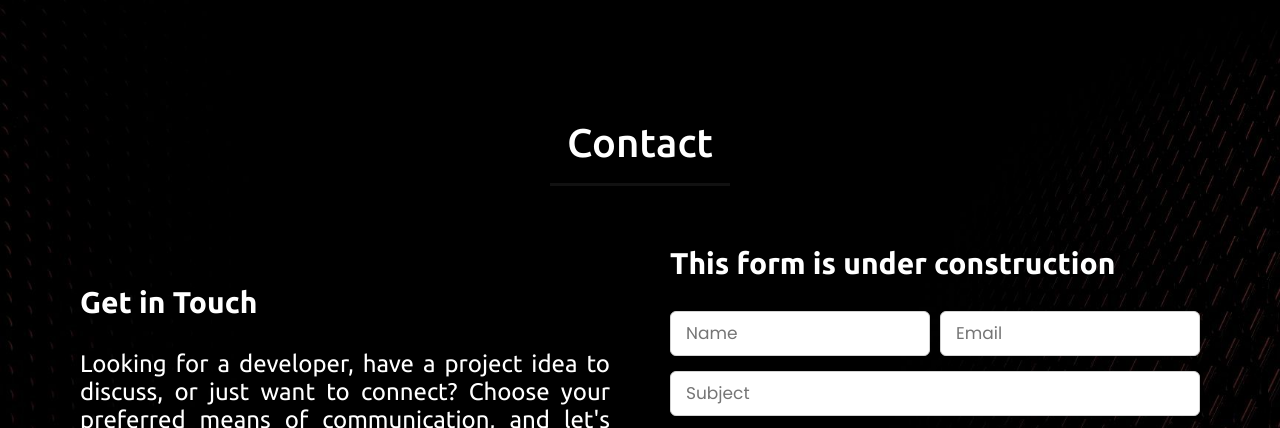
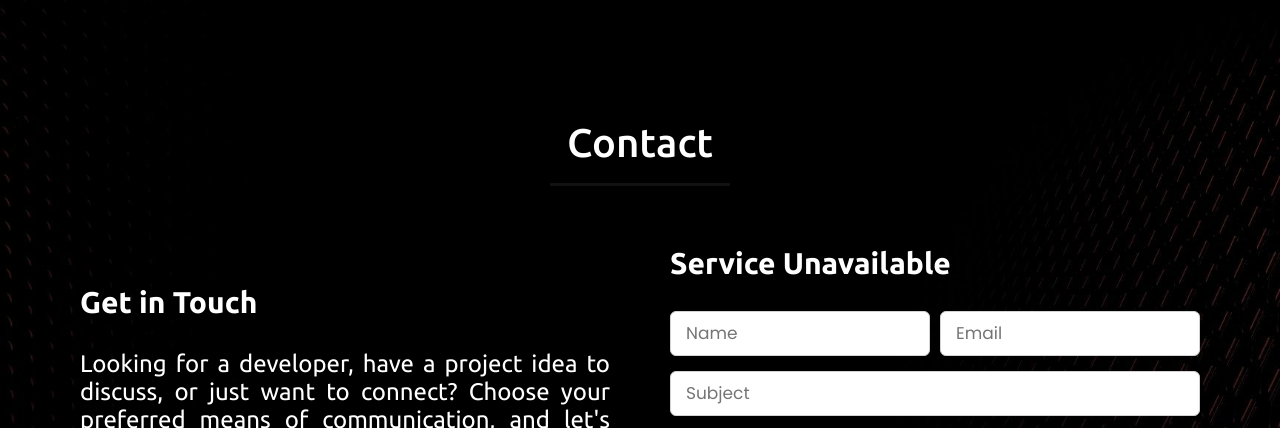
Before and after one commit to ipriyabhatt/ipriyabhatt-portfolio, a plain HTML site: page index.html in a window 1280 px wide. Shown: the part 2455-2883 px from the top of the page. Drawn offline with nearby package versions, Linux system fonts and the light colour scheme.

Commit message:
Update index.html

```diff
--- a/index.html
+++ b/index.html
@@ -149,7 +149,7 @@
                     </div>
                 </div>
                 <div class="column right">
-                    <div class="text"><h2>This form is under construction</h2></div>
+                    <div class="text"><h2>Service Unavailable</h2></div>
                     <form action="#">
                         <div class="fields">
                             <div class="field name">
```
